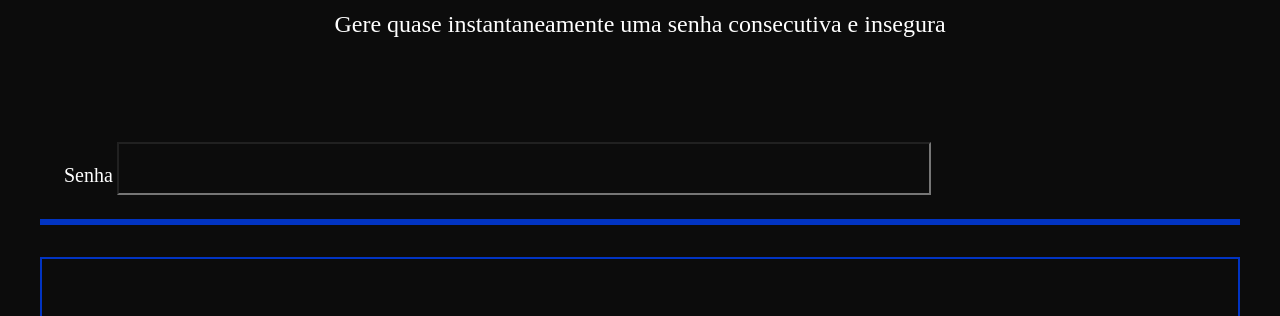
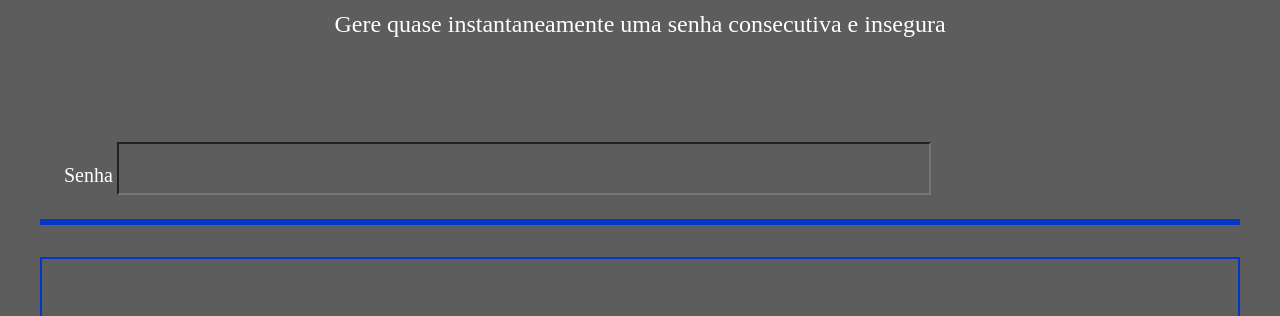
Before and after one commit to ArthurTheDog0101/senha-super-hetero, a plain HTML site: page index.html in a window 1280 px wide. Shown: the part 200-516 px from the top of the page. Drawn offline with Linux system fonts and the light colour scheme.

Commit message:
CCoreSSSS

```diff
--- a/style.css
+++ b/style.css
@@ -1,7 +1,7 @@
 @import url('https://fonts.googleapis.com/css2?family=Roboto:ital,wght@0,100;0,300;0,400;0,500;0,700;0,900;1,100;1,300;1,400;1,500;1,700;1,900&display=swap');
 
 :root{
-    --cor-de-fundo: #000000f3 ;
+    --cor-de-fundo: #555555f3 ;
     --cor-de-texto: #ffffff;
     --fundo-senha: #ff0000;
     --borda: #0036ccf3;
```
